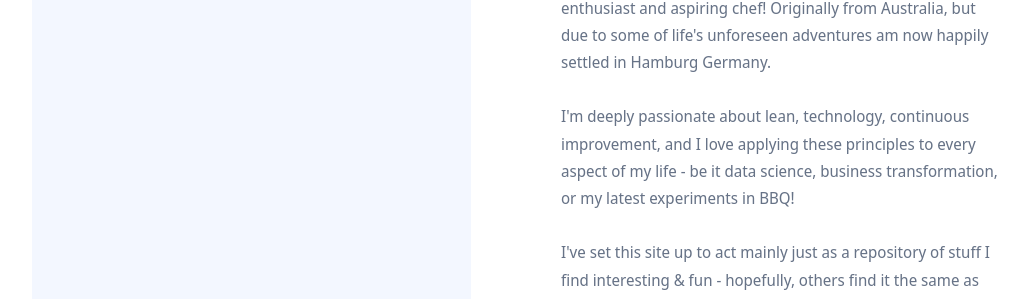
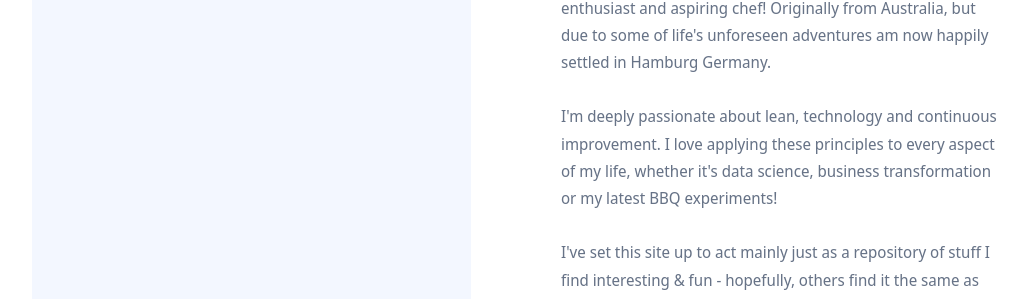
Before and after one commit to clintjb/clintjb.github.io, a Jekyll site: the page built from index.html, in a window 1280 px wide. Shown: the part 266-565 px from the top of the page, without its empty margins (124-1155 px from the left). Built offline with Jekyll 4.4.1, drawn with Linux system fonts in a browser that asks for light colours; nearby versions of some CDN libraries.

Commit message:
Description Modification

```diff
--- a/_data/settings.yml
+++ b/_data/settings.yml
@@ -70,7 +70,7 @@
 author__section:
   enable: false
   author__section__title: Hi, I'm Clint
-  author__section__description: A 40 something year old father, husband, lean, digital enthusiast and aspiring chef! Originally from Australia, but due to some of life's unforeseen adventures am now happily settled in Hamburg Germany.<br><br>I'm deeply passionate about lean, technology, continuous improvement, and I love applying these principles to every aspect of my life - be it data science, business transformation, or my latest experiments in BBQ!<br><br>I've set this site up to act mainly just as a repository of stuff I find interesting & fun - hopefully, others find it the same as well. If you'd like to connect, share a story, or just chat about anything, feel free to explore the site and get in touch.
+  author__section__description: A 40 something year old father, husband, lean, digital enthusiast and aspiring chef! Originally from Australia, but due to some of life's unforeseen adventures am now happily settled in Hamburg Germany.<br><br>I'm deeply passionate about lean, technology and continuous improvement. I love applying these principles to every aspect of my life, whether it's data science, business transformation or my latest BBQ experiments!<br><br>I've set this site up to act mainly just as a repository of stuff I find interesting & fun - hopefully, others find it the same as well. If you'd like to connect, share a story, or just chat about anything, feel free to explore the site and get in touch.
   aurhor__section__button__text: More About Me
   aurhor__section__button__link: /cv
   author__section__big__image: /images/clint.webp
@@ -91,7 +91,7 @@
 
 #-------------------------------
 # Footer Settings
-footer__description: A 40 something year old father, husband, lean, digital enthusiast and aspiring chef! Originally from Australia, but due to some of life's unforeseen adventures am now happily settled in Hamburg Germany.<br><br>I'm deeply passionate about lean, technology, continuous improvement, and I love applying these principles to every aspect of my life - be it data science, business transformation, or my latest experiments in BBQ!<br><br>I've set this site up to act mainly just as a repository of stuff I find interesting & fun - hopefully, others find it the same as well. If you'd like to connect, share a story, or just chat about anything, feel free to explore the site and get in touch.
+footer__description: A 40 something year old father, husband, lean, digital enthusiast and aspiring chef! Originally from Australia, but due to some of life's unforeseen adventures am now happily settled in Hamburg Germany.<br><br>I'm deeply passionate about lean, technology and continuous improvement. I love applying these principles to every aspect of my life, whether it's data science, business transformation or my latest BBQ experiments!<br><br>I've set this site up to act mainly just as a repository of stuff I find interesting & fun - hopefully, others find it the same as well. If you'd like to connect, share a story, or just chat about anything, feel free to explore the site and get in touch.
 
 
 # Social Links
```
